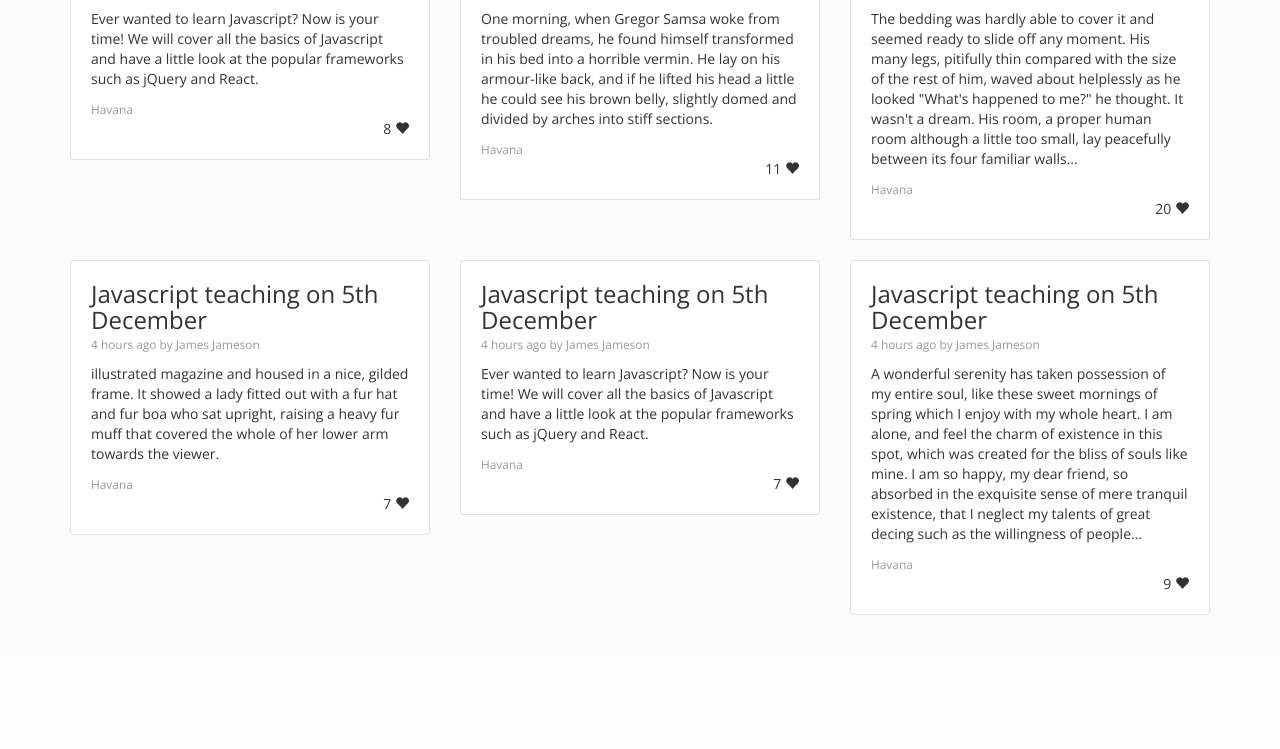
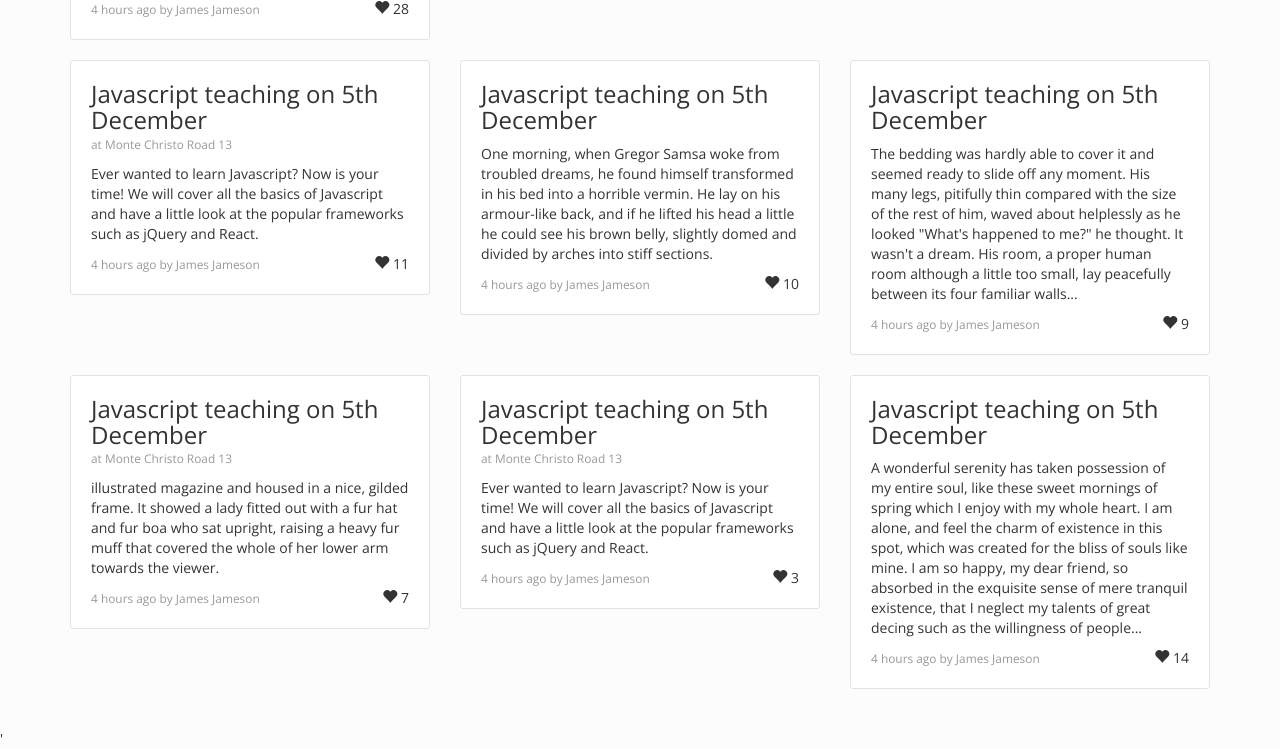
Before and after one commit to mruis/communitynews, a PHP site: page / in a window 1280 px wide. Shown: the part 624-1373 px from the top of the page. Before the commit the page ends 1239 px from the top, so only its background shows below. Run offline with PHP 8.4, Linux system fonts and the light colour scheme.

Commit message:
news location, like click, add news min width

```diff
--- a/css/3-col-portfolio.css
+++ b/css/3-col-portfolio.css
@@ -111,12 +111,19 @@ body {
 	color: #999999;
 }
 
+.news-image {
+	padding-bottom: 10px;
+}
+
 /* Adding news modal */
 
-#addnewscontainer{
-	min-width: 250px;
+.modal-content {
+	min-width: 300px;
 }
 
+.gray {
+	background-color: lightgray;
+}
 
 .modal{
 	z-index:3;
@@ -223,3 +230,11 @@ body {
 footer {
     margin: 50px 0;
 }
+
+.glyphicon-heart {
+	font-size: 1.1em;
+}
+
+.glyphicon-heart:hover, .glyphicon-heart:active {
+	color: #cc0000;
+}
--- a/index.html
+++ b/index.html
@@ -110,41 +110,40 @@
             <div class="col-md-4 news-container">
 				<div class="news-item">
 					<h3 class="news-title">Javascript teaching on 5th December</h3>
-					<small class="additional-info">4 hours ago by James Jameson</small>
+					<small class="additional-info">at Sesamestreet 35</small>
 					<p class="news-content">Ever wanted to learn Javascript? Now is your time! We will cover all the basics of Javascript
 					and have a little look at the popular frameworks such as jQuery and React.</p>
-					<small class="additional-info">Havana</small>
-				<!--	<img class="img-responsive" src="http://placehold.it/700x400" alt="">-->
-					<div class="text-right">
-						1 <span class="glyphicon glyphicon-heart"></span>
+					<img class="img-responsive news-image" src="https://d24wuq6o951i2g.cloudfront.net/img/events/id/197/1979732/assets/5f6.hackathon.jpg" alt="">
+					<div class="row">
+						<div class="col-xs-9"><small class="additional-info">4 hours ago by James Jameson</small></div>
+						<div class="col-xs-3 text-right"><span class="glyphicon glyphicon-heart"></span> 28</div>
 					</div>
 				</div>
 
 			</div>
             <div class="col-md-4 news-container">
 				<div class="news-item">
-					<h3 class="news-title">What if one news is short</h3>
-					<small class="additional-info">4 hours ago by James Jameson</small>
-					<p class="news-content">Far far away, behind the word mountains, far from the countries Vokalia and Consonantia, there live the blind texts. Separated they live in Bookmarksgrove right at the coast of the Semantics, a large language ocean.
-					</p>
-					<small class="additional-info">Havana</small>
-					<div class="text-right">
-						7 <span class="glyphicon glyphicon-heart"></span>
+					<h3 class="news-title">Short news</h3>
+					<p class="news-content">Far far away, behind the word mountains, far from the countries Vokalia and Consonantia,
+					there live the blind texts. Separated they live in Bookmarksgrove right at the coast of the Semantics, a large
+					language ocean.</p>
+					<div class="row">
+						<div class="col-xs-9"><small class="additional-info">4 hours ago by James Jameson</small></div>
+						<div class="col-xs-3 text-right"><span class="glyphicon glyphicon-heart"></span> 10</div>
 					</div>
 				</div>
 			</div>
             <div class="col-md-4 news-container">
 				<div class="news-item">
-					<h3 class="news-title">And the next one very long</h3>
-					<small class="additional-info">4 hours ago by James Jameson</small>
+					<h3 class="news-title">Long news are cut</h3>
+					<small class="additional-info">at Monte Christo Road 13</small>
 					<p class="news-content">The path of the righteous man is beset on all sides by the iniquities of the selfish and the
 					tyranny of evil men. Blessed is he who, in the name of charity and good will, shepherds the weak through the valley
 					of darkness, for he is truly his brother’s keeper and the finder of lost children. And I will strike down upon thee
 					with great vengeance and furious anger those who would attempt...</p>
-					<small class="additional-info">Havana</small>
-				<!--	<img class="img-responsive" src="http://placehold.it/700x400" alt="">-->
-				<div class="text-right">
-						4 <span class="glyphicon glyphicon-heart"></span>
+					<div class="row">
+						<div class="col-xs-9"><small class="additional-info">4 hours ago by James Jameson</small></div>
+						<div class="col-xs-3 text-right"><span class="glyphicon glyphicon-heart"></span> 5</div>
 					</div>
 				</div>
 			</div>
@@ -156,37 +155,37 @@
             <div class="col-md-4 news-container">
 				<div class="news-item">
 					<h3 class="news-title">Javascript teaching on 5th December</h3>
-					<small class="additional-info">4 hours ago by James Jameson</small>
+					<small class="additional-info">at Monte Christo Road 13</small>
 					<p class="news-content">Ever wanted to learn Javascript? Now is your time! We will cover all the basics of Javascript
 					and have a little look at the popular frameworks such as jQuery and React.</p>
-					<small class="additional-info">Havana</small>
-					<div class="text-right">
-						8 <span class="glyphicon glyphicon-heart"></span>
-					</div>
-					<!--<img class="img-responsive" src="http://placehold.it/700x400" alt="">-->
-				</div>
-			</div>
-            <div class="col-md-4 news-container">
-				<div class="news-item">
-					<h3 class="news-title">Javascript teaching on 5th December</h3>
-					<small class="additional-info">4 hours ago by James Jameson</small>
-					<p class="news-content">One morning, when Gregor Samsa woke from troubled dreams, he found himself transformed in his bed into a horrible vermin. He lay on his armour-like back, and if he lifted his head a little he could see his brown belly, slightly domed and divided by arches into stiff sections. </p>
-					<small class="additional-info">Havana</small>
-					<!--<img class="img-responsive" src="http://placehold.it/700x400" alt="">-->
-					<div class="text-right">
-						11 <span class="glyphicon glyphicon-heart"></span>
+					<div class="row">
+						<div class="col-xs-9"><small class="additional-info">4 hours ago by James Jameson</small></div>
+						<div class="col-xs-3 text-right"><span class="glyphicon glyphicon-heart"></span> 11</div>
 					</div>
 				</div>
 			</div>
             <div class="col-md-4 news-container">
 				<div class="news-item">
 					<h3 class="news-title">Javascript teaching on 5th December</h3>
-					<small class="additional-info">4 hours ago by James Jameson</small>
-					<p class="news-content">The bedding was hardly able to cover it and seemed ready to slide off any moment. His many legs, pitifully thin compared with the size of the rest of him, waved about helplessly as he looked "What's happened to me?" he thought. It wasn't a dream. His room, a proper human room although a little too small, lay peacefully between its four familiar walls...</p>
-					<small class="additional-info">Havana</small>
-					<!--<img class="img-responsive" src="http://placehold.it/700x400" alt="">-->
-					<div class="text-right">
-						20 <span class="glyphicon glyphicon-heart"></span>
+					<p class="news-content">One morning, when Gregor Samsa woke from troubled dreams, he found himself transformed in his
+					bed into a horrible vermin. He lay on his armour-like back, and if he lifted his head a little he could see his brown
+					belly, slightly domed and divided by arches into stiff sections. </p>
+					<div class="row">
+						<div class="col-xs-9"><small class="additional-info">4 hours ago by James Jameson</small></div>
+						<div class="col-xs-3 text-right"><span class="glyphicon glyphicon-heart"></span> 10</div>
+					</div>
+				</div>
+			</div>
+            <div class="col-md-4 news-container">
+				<div class="news-item">
+					<h3 class="news-title">Javascript teaching on 5th December</h3>
+					<p class="news-content">The bedding was hardly able to cover it and seemed ready to slide off any moment. His many legs,
+					pitifully thin compared with the size of the rest of him, waved about helplessly as he looked "What's happened to me?"
+					he thought. It wasn't a dream. His room, a proper human room although a little too small, lay peacefully between its
+					four familiar walls...</p>
+					<div class="row">
+						<div class="col-xs-9"><small class="additional-info">4 hours ago by James Jameson</small></div>
+						<div class="col-xs-3 text-right"><span class="glyphicon glyphicon-heart"></span> 9</div>
 					</div>
 				</div>
 			</div>
@@ -197,37 +196,37 @@
             <div class="col-md-4 news-container">
 				<div class="news-item">
 					<h3 class="news-title">Javascript teaching on 5th December</h3>
-					<small class="additional-info">4 hours ago by James Jameson</small>
-					<p class="news-content">illustrated magazine and housed in a nice, gilded frame. It showed a lady fitted out with a fur hat and fur boa who sat upright, raising a heavy fur muff that covered the whole of her lower arm towards the viewer. </p>
-					<small class="additional-info">Havana</small>
-					<!--<img class="img-responsive" src="http://placehold.it/700x400" alt="">-->
-					<div class="text-right">
-						7 <span class="glyphicon glyphicon-heart"></span>
+					<small class="additional-info">at Monte Christo Road 13</small>
+					<p class="news-content">illustrated magazine and housed in a nice, gilded frame. It showed a lady fitted out with a fur hat
+					and fur boa who sat upright, raising a heavy fur muff that covered the whole of her lower arm towards the viewer. </p>
+					<div class="row">
+						<div class="col-xs-9"><small class="additional-info">4 hours ago by James Jameson</small></div>
+						<div class="col-xs-3 text-right"><span class="glyphicon glyphicon-heart"></span> 7</div>
 					</div>
 				</div>
 			</div>
             <div class="col-md-4 news-container">
 				<div class="news-item">
 					<h3 class="news-title">Javascript teaching on 5th December</h3>
-					<small class="additional-info">4 hours ago by James Jameson</small>
+					<small class="additional-info">at Monte Christo Road 13</small>
 					<p class="news-content">Ever wanted to learn Javascript? Now is your time! We will cover all the basics of Javascript
 					and have a little look at the popular frameworks such as jQuery and React.</p>
-					<small class="additional-info">Havana</small>
-					<!--<img class="img-responsive" src="http://placehold.it/700x400" alt="">-->
-					<div class="text-right">
-						7 <span class="glyphicon glyphicon-heart"></span>
+					<div class="row">
+						<div class="col-xs-9"><small class="additional-info">4 hours ago by James Jameson</small></div>
+						<div class="col-xs-3 text-right"><span class="glyphicon glyphicon-heart"></span> 3</div>
 					</div>
 				</div>
 			</div>
             <div class="col-md-4 news-container">
 				<div class="news-item">
 					<h3 class="news-title">Javascript teaching on 5th December</h3>
-					<small class="additional-info">4 hours ago by James Jameson</small>
-					<p class="news-content">A wonderful serenity has taken possession of my entire soul, like these sweet mornings of spring which I enjoy with my whole heart. I am alone, and feel the charm of existence in this spot, which was created for the bliss of souls like mine. I am so happy, my dear friend, so absorbed in the exquisite sense of mere tranquil existence, that I neglect my talents of great decing such as the willingness of people...</p>
-					<small class="additional-info">Havana</small>
-					<!--<img class="img-responsive" src="http://placehold.it/700x400" alt="">-->
-					<div class="text-right">
-						9 <span class="glyphicon glyphicon-heart"></span>
+					<p class="news-content">A wonderful serenity has taken possession of my entire soul, like these sweet mornings of spring
+					which I enjoy with my whole heart. I am alone, and feel the charm of existence in this spot, which was created for the bliss
+					of souls like mine. I am so happy, my dear friend, so absorbed in the exquisite sense of mere tranquil existence, that I
+					neglect my talents of great decing such as the willingness of people...</p>
+					<div class="row">
+						<div class="col-xs-9"><small class="additional-info">4 hours ago by James Jameson</small></div>
+						<div class="col-xs-3 text-right"><span class="glyphicon glyphicon-heart"></span> 14</div>
 					</div>
 				</div>
 			</div>
@@ -255,7 +254,7 @@
 								</ul>
 								<class="pub" id="publish">
 								<button type="submit" onclick="document.getElementById('add').style.display='none'" class="btn btn-success green"><i class="fa fa-share"></i> Publish</button>
-								<button type="submit" onclick="document.getElementById('add').style.display='none'" class="btn btn-success green"><i class="fa fa-share"></i> Cancel</button>
+								<button type="submit" onclick="document.getElementById('add').style.display='none'" class="btn btn-success gray"><i class="fa fa-share"></i> Cancel</button>
 								</class>
 						</form>
 						<div class="col-sm-12"><br></div>
@@ -270,7 +269,7 @@
 			<div class="row" id="bottomNav">
 				<div class="col-xs-3 text-center"><a href="index.html"><i class="glyphicon glyphicon-list"></i><br>List</a></div>
 				<div class="col-xs-3 text-center"><a href="map.html"><i class="glyphicon glyphicon-map-marker"></i><br>Map</a></div>
-				<div class="col-xs-3 text-center"><a href="#"><i class="glyphicon glyphicon-plus-sign"></i><span class="addbtn" onclick="document.getElementById('add').style.display='block'"><br>Add</span></li></div>
+				<div class="col-xs-3 text-center" onclick="document.getElementById('add').style.display='block'"><a href="#"><i class="glyphicon glyphicon-plus-sign"></i><span class="addbtn"><br>Add</span></li></div>
 				<div class="col-xs-3 text-center"><a href="#"><i class="glyphicon glyphicon-search"></i><br>Search</a></div>
 			</div>
 		</div>
@@ -279,6 +278,13 @@
     <!-- jQuery (necessary for Bootstrap's JavaScript plugins) -->
     <script src="https://ajax.googleapis.com/ajax/libs/jquery/1.12.4/jquery.min.js"></script>
     <!-- Include all compiled plugins (below), or include individual files as needed -->
-    <script src="js/bootstrap.min.js"></script>
+    <script src="js/bootstrap.min.js"></script>'
+
+	<script>
+		$( ".glyphicon-heart" ).click(function() {
+		  $( this ).css( "color", "#cc0000" );
+		});
+	</script>
+
   </body>
 </html>
--- a/map.html
+++ b/map.html
@@ -110,7 +110,7 @@
 								</ul>
 								<class="pub" id="publish">
 								<button type="submit" onclick="document.getElementById('add').style.display='none'" class="btn btn-success green"><i class="fa fa-share"></i> Publish</button>
-								<button type="submit" onclick="document.getElementById('add').style.display='none'" class="btn btn-success green"><i class="fa fa-share"></i> Cancel</button>
+								<button type="submit" onclick="document.getElementById('add').style.display='none'" class="btn btn-success gray"><i class="fa fa-share"></i> Cancel</button>
 								</class>
 						</form>
 						<div class="col-sm-12"><br></div>
@@ -128,7 +128,7 @@
 			<div class="row" id="bottomNav">
 				<div class="col-xs-3 text-center"><a href="index.html"><i class="glyphicon glyphicon-list"></i><br>List</a></div>
 				<div class="col-xs-3 text-center"><a href="map.html"><i class="glyphicon glyphicon-map-marker"></i><br>Map</a></div>
-				<div class="col-xs-3 text-center"><a href="#"><i class="glyphicon glyphicon-plus-sign"></i><br>Add</a></div>
+				<div class="col-xs-3 text-center" onclick="document.getElementById('add').style.display='block'"><a href="#"><i class="glyphicon glyphicon-plus-sign"></i><br>Add</a></div>
 				<div class="col-xs-3 text-center"><a href="#"><i class="glyphicon glyphicon-search"></i><br>Search</a></div>
 			</div>
 		</div>
```
